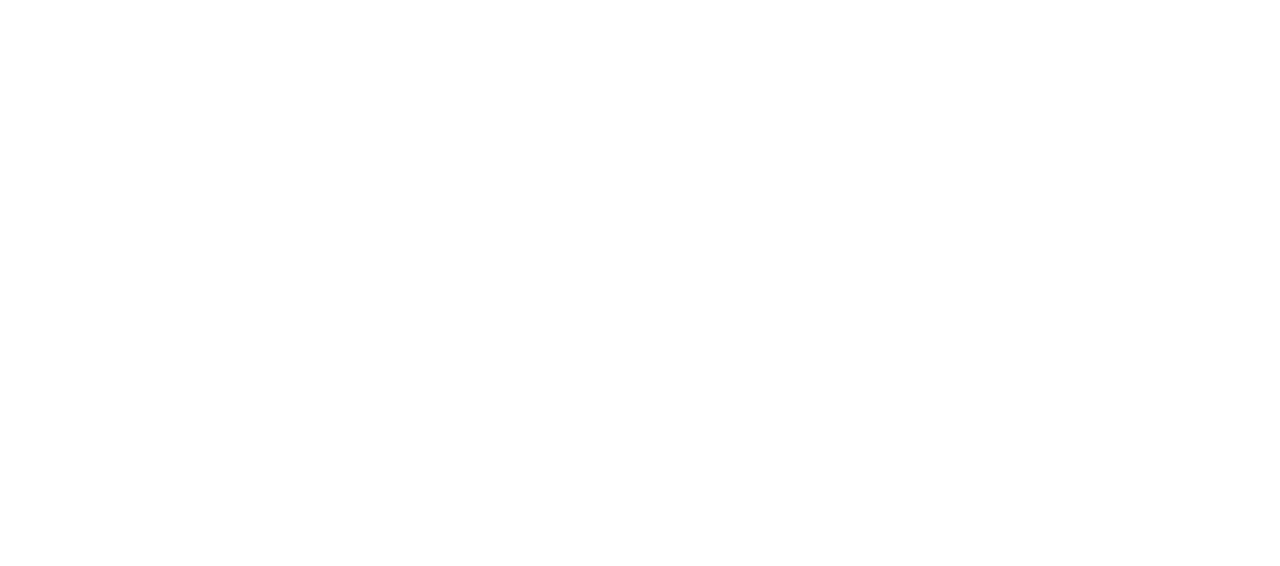
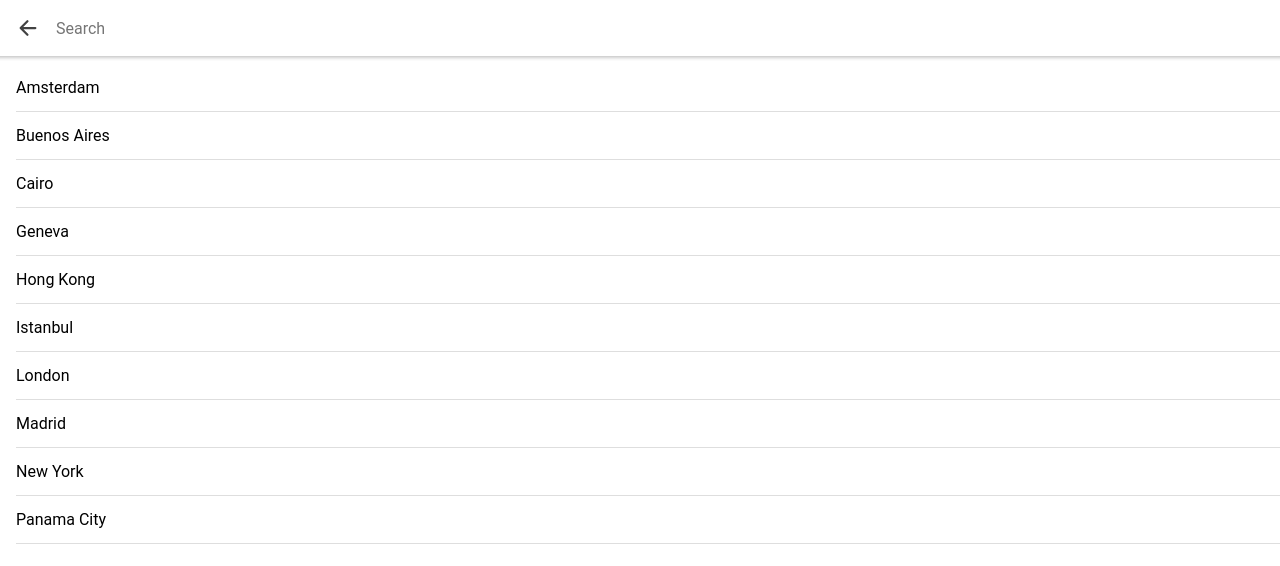
Before and after one commit to immortalt/immortal-todo, a React (Create React App) app: page /search in a window 1280 px wide. Shown: the top 566 px of the page. Built offline with nearby package versions, Linux system fonts and the light colour scheme.

Commit message:
feat(all): basic UI of search page; support autofocus and open keyboard

```diff
--- a/src/App.tsx
+++ b/src/App.tsx
@@ -1,7 +1,8 @@
-import {Redirect, Route} from 'react-router-dom';
+import {Redirect, Route, Switch} from 'react-router-dom';
 import {IonApp, IonRouterOutlet, setupIonicReact} from '@ionic/react';
 import {IonReactRouter} from '@ionic/react-router';
 import Home from './pages/Home';
+import Search from './pages/Search';
 
 /* Core CSS required for Ionic components to work properly */
 import '@ionic/react/css/core.css';
@@ -29,12 +30,20 @@
     <IonApp style={{userSelect: "none"}}>
         <IonReactRouter>
             <IonRouterOutlet>
+                <Switch>
                     <Route exact path="/home">
                         <Home/>
+                    </Route>
+                    <Route exact path="/search">
+                        <Search/>
                     </Route>
                     <Route exact path="/">
                         <Redirect to="/home"/>
                     </Route>
+                    <Route>
+                        <Redirect to="/"/>
+                    </Route>
+                </Switch>
             </IonRouterOutlet>
         </IonReactRouter>
     </IonApp>
--- a/src/pages/Home.tsx
+++ /dev/null
@@ -1,22 +0,0 @@
-import {IonContent, IonHeader, IonPage, IonTitle, IonToolbar} from '@ionic/react';
-import './Home.css';
-import TodoLists from "../components/TodoLists";
-import React from "react";
-
-const Home: React.FC = () => {
-    const pageStyle = {userSelect: 'none'}
-    return (
-        <IonPage style={pageStyle}>
-            <IonHeader>
-                <IonToolbar>
-                    <IonTitle>{"immortal Todo"}</IonTitle>
-                </IonToolbar>
-            </IonHeader>
-            <IonContent fullscreen>
-                <TodoLists></TodoLists>
-            </IonContent>
-        </IonPage>
-    );
-};
-
-export default Home;
--- /dev/null
+++ b/src/pages/Home/index.tsx
@@ -0,0 +1,32 @@
+import {IonButton, IonButtons, IonContent, IonHeader, IonIcon, IonPage, IonTitle, IonToolbar} from '@ionic/react';
+import TodoLists from "../../components/TodoLists";
+import React from "react";
+import {personCircle, search} from 'ionicons/icons';
+
+const Home: React.FC = () => {
+    const pageStyle = {userSelect: 'none'}
+    return (
+        <IonPage style={pageStyle}>
+            <IonHeader>
+                <IonToolbar>
+                    <IonButtons slot="start">
+                        <IonButton>
+                            <IonIcon slot="icon-only" icon={personCircle}></IonIcon>
+                        </IonButton>
+                    </IonButtons>
+                    <IonTitle>{"Immortal Todo"}</IonTitle>
+                    <IonButtons slot="end">
+                        <IonButton routerLink="/search">
+                            <IonIcon slot="icon-only" icon={search}></IonIcon>
+                        </IonButton>
+                    </IonButtons>
+                </IonToolbar>
+            </IonHeader>
+            <IonContent fullscreen>
+                <TodoLists></TodoLists>
+            </IonContent>
+        </IonPage>
+    );
+};
+
+export default Home;
--- /dev/null
+++ b/src/pages/Search/index.tsx
@@ -0,0 +1,85 @@
+import React, { useState, useCallback} from 'react';
+import {
+    IonContent,
+    IonHeader,
+    IonPage,
+    IonToolbar,
+    IonButtons,
+    IonBackButton,
+    IonItem, IonList,
+} from '@ionic/react';
+import {arrowBackOutline} from "ionicons/icons";
+import "./search.css";
+import {isPlatform} from "@ionic/react";
+
+// A hack to enable the keyboard to open on mobile devices, especially iOS
+// refer to https://stackoverflow.com/a/55425845/7593714
+function focusAndOpenKeyboard(el: HTMLElement | null, timeout: number = 100): void {
+    if (el) {
+        // Align temp input element approximately where the input element is
+        // so the cursor doesn't jump around
+        const __tempEl__ = document.createElement('input');
+        __tempEl__.style.position = 'absolute';
+        __tempEl__.style.top = (el.offsetTop + 7) + 'px';
+        __tempEl__.style.left = el.offsetLeft + 'px';
+        __tempEl__.style.height = '0';
+        __tempEl__.style.opacity = '0';
+        // Put this temp element as a child of the page <body> and focus on it
+        document.body.appendChild(__tempEl__);
+        __tempEl__.focus();
+
+        // The keyboard is open. Now do a delayed focus on the target element
+        setTimeout(() => {
+            el.focus();
+            el.click();
+            // Remove the temp element
+            document.body.removeChild(__tempEl__);
+        }, timeout);
+    }
+}
+
+
+const Search: React.FC = () => {
+    const data = ['Amsterdam', 'Buenos Aires', 'Cairo', 'Geneva', 'Hong Kong', 'Istanbul', 'London', 'Madrid', 'New York', 'Panama City'];
+    let [results, setResults] = useState([...data]);
+
+    const handleChange = (event: React.ChangeEvent<HTMLInputElement>) => {
+        const inputText = event.target.value;
+        let query = "";
+        query = inputText!.toLowerCase();
+        setResults(data.filter(d => d.toLowerCase().indexOf(query) > -1));
+        console.log("Current input text:", inputText);
+    };
+
+    const callbackRef = useCallback((inputElement: HTMLInputElement) => {
+        focusAndOpenKeyboard(inputElement, 100);
+    }, []);
+
+    const isIOS = isPlatform('ios');
+    return (
+        <IonPage>
+            <IonHeader>
+                <IonToolbar>
+                    <IonButtons slot="start" style={{height: 44,}}>
+                        <IonBackButton class="custom"
+                                       text="" defaultHref="/home"
+                                       icon={arrowBackOutline}></IonBackButton>
+                    </IonButtons>
+                    <input className={isIOS ? "searchbar ios" : "searchbar"} type="text" defaultValue=""
+                           placeholder="Search" autoFocus
+                           ref={callbackRef}
+                           onInput={handleChange}/>
+                </IonToolbar>
+            </IonHeader>
+            <IonContent fullscreen>
+                <IonList>
+                    {results.map(result => (
+                        <IonItem key={result}>{result}</IonItem>
+                    ))}
+                </IonList>
+            </IonContent>
+        </IonPage>
+    );
+};
+
+export default Search;
--- /dev/null
+++ b/src/pages/Search/search.css
@@ -0,0 +1,20 @@
+.searchbar {
+    height: 40px;
+    width: calc(100% - 19px);
+    border-color: transparent;
+    background-color: transparent;
+}
+
+.searchbar:focus {
+    border-color: transparent;
+    background-color: transparent;
+    outline: none;
+}
+
+.searchbar.ios {
+    margin-left: 15px;
+}
+
+ion-back-button.ios.custom {
+    margin-left: 10px;
+}
```
Also changed, not shown: src/pages/Home.css (deleted). Lines whose indentation alone changed are shown as unchanged.
